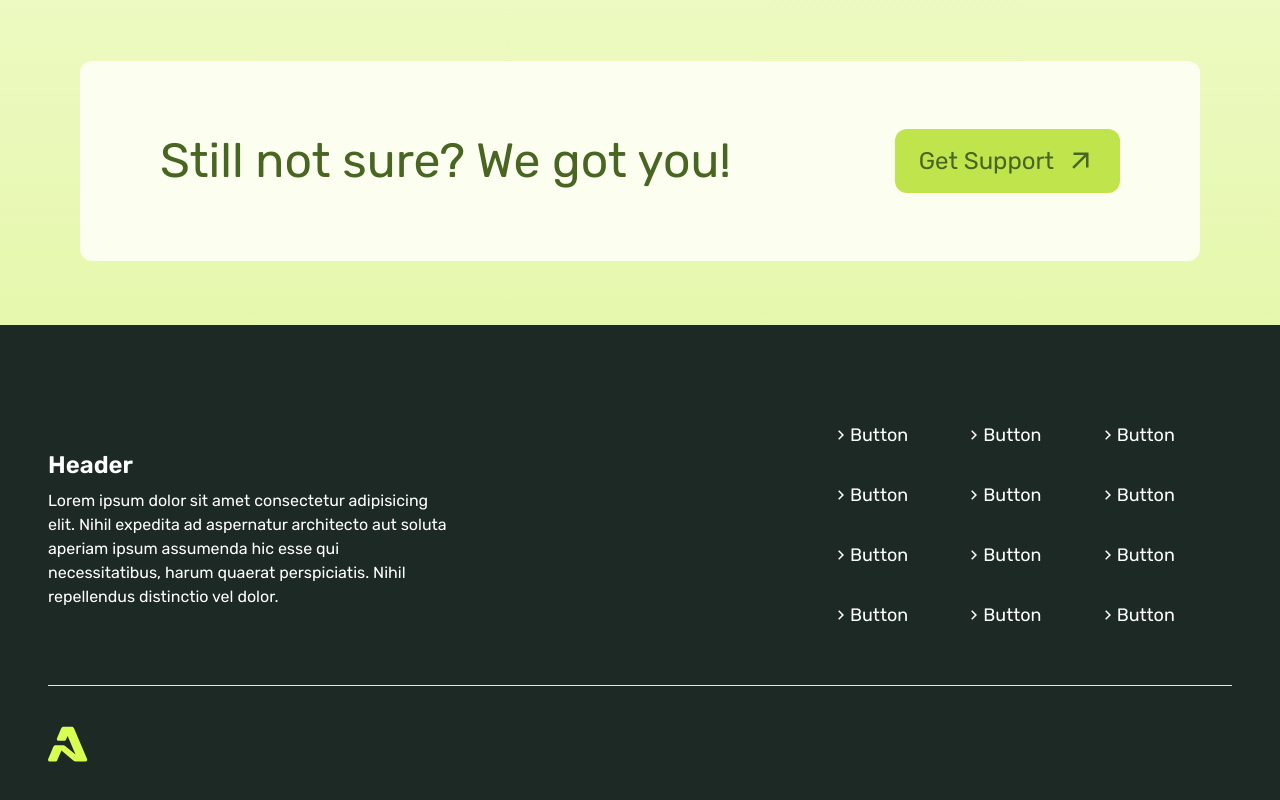
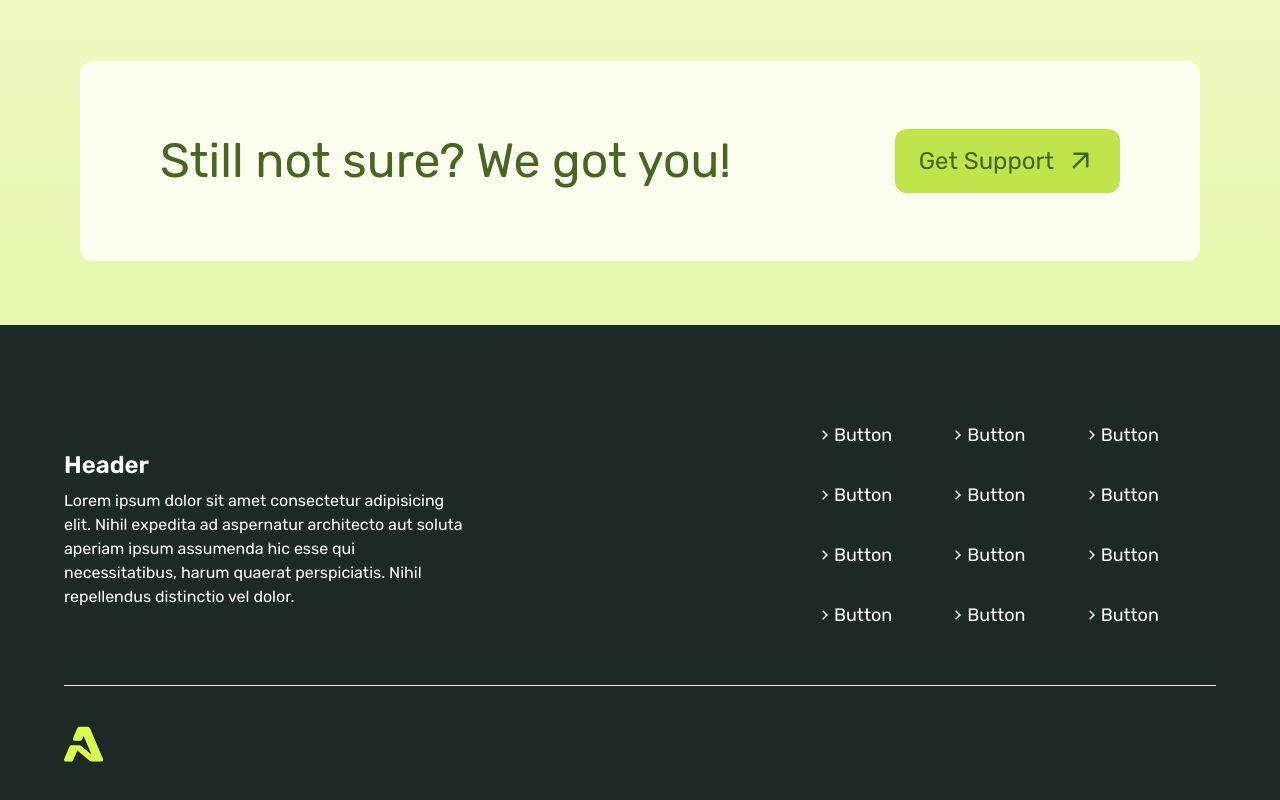
Before and after one commit to maia-ab/aethir-staking-landing-page, a Next.js app: page / in a window 1280 px wide. Shown: the part 2327-3127 px from the top of the page. Built offline with nearby package versions, Linux system fonts and the light colour scheme.

Commit message:
changed footer padding

```diff
--- a/src/components/footer.tsx
+++ b/src/components/footer.tsx
@@ -3,7 +3,7 @@ import ButtonGrid from "./buttonGrid";
 
 function Footer() {
   return (
-    <footer className="bg-black-green text-white px-12 py-20">
+    <footer className="bg-black-green text-white px-16 py-20">
       <div className="flex flex-col items-center md:flex-row justify-between">
         <div>
           <h2 className="text-2xl font-semibold my-2">Header</h2>
```
Also changed, not shown: src/components/hero.tsx (+2 -6 lines).
